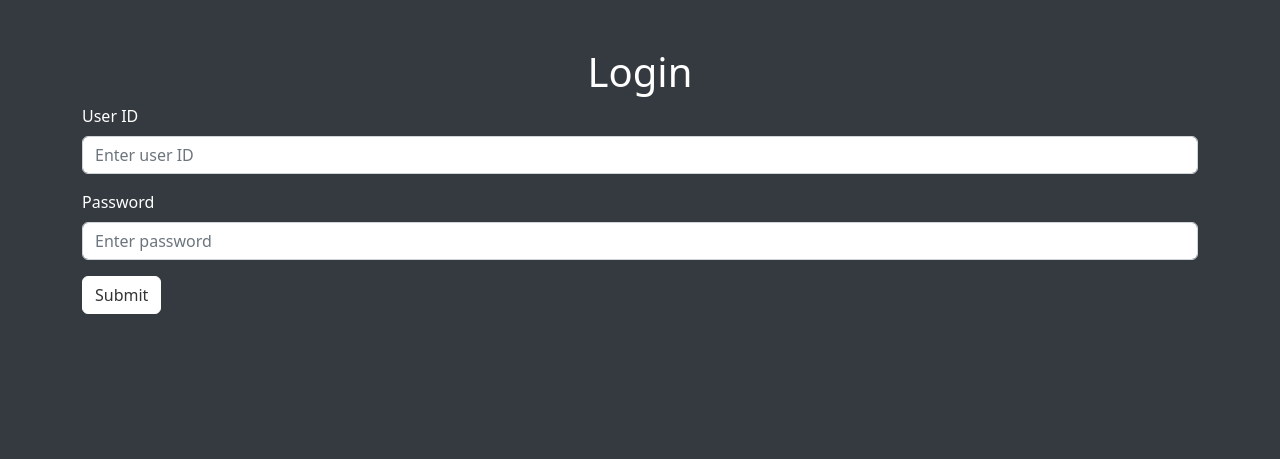
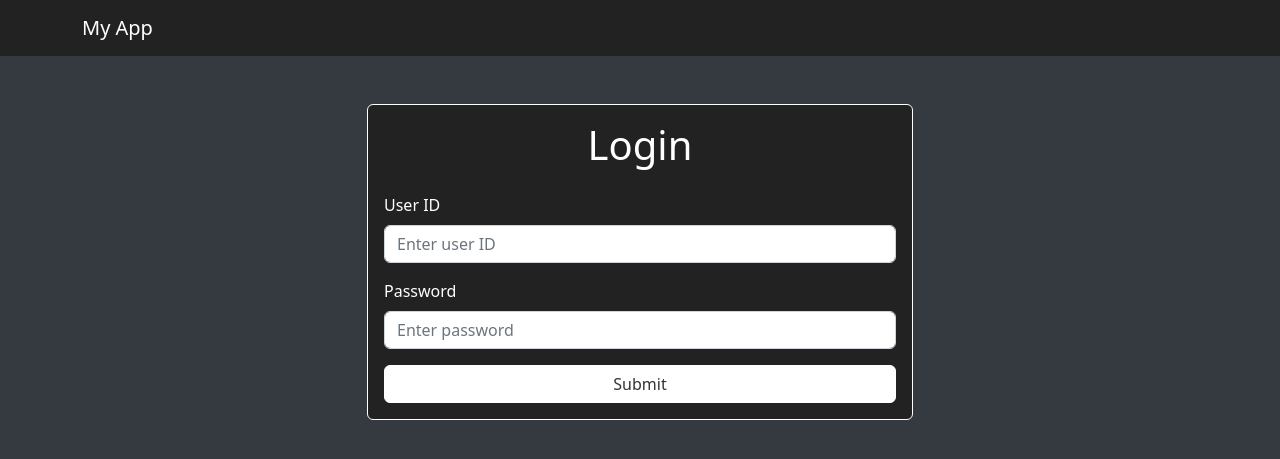
Before and after one commit to blink-zero/example-flask-python-script-webapp, a Flask app: page / in a window 1280 px wide. Shown: the top 459 px of the page. Run offline with Flask 2, Linux system fonts and the light colour scheme.

Commit message:
update style

```diff
--- a/templates/home.html
+++ b/templates/home.html
@@ -8,7 +8,6 @@
     <link rel="stylesheet" href="https://cdn.jsdelivr.net/npm/bootstrap@5.2.3/dist/css/bootstrap.min.css">
     <!-- Custom CSS -->
     <style>
-      /* Dark Theme */
       body {
         background-color: #343a40;
         color: #fff;
@@ -16,7 +15,6 @@
       .navbar {
        background-color: #222222 !important;
       }
-
   .navbar-brand,
   .nav-link {
     color: #FFFFFF !important;
@@ -39,7 +37,6 @@
   }
 </style>
  </head>
-
   <body>
     <nav class="navbar navbar-expand-lg navbar-light bg-light">
       <div class="container">
@@ -56,7 +53,6 @@
         </div>
       </div>
     </nav>
-
 <div class="container mt-4">
   <h1 class="text-center">Welcome, {{ user_id }}!</h1>
   <div class="row mt-4">
--- a/templates/login.html
+++ b/templates/login.html
@@ -39,8 +39,25 @@
     </style>
   </head>
   <body>
-    <div class="container mt-5">
-      <h1 class="text-center">Login</h1>
+    <nav class="navbar navbar-expand-lg navbar-dark bg-dark">
+      <div class="container">
+        <a class="navbar-brand" href="#">My App</a>
+        <button class="navbar-toggler" type="button" data-bs-toggle="collapse" data-bs-target="#navbarNav" aria-controls="navbarNav" aria-expanded="false" aria-label="Toggle navigation">
+          <span class="navbar-toggler-icon"></span>
+        </button>
+        <div class="collapse navbar-collapse" id="navbarNav">
+          <ul class="navbar-nav ms-auto">
+          </ul>
+        </div>
+      </div>
+    </nav>
+
+    <div class="container my-5">
+      <div class="row justify-content-center">
+        <div class="col-lg-6">
+          <div class="card">
+            <div class="card-body">
+              <h1 class="card-title text-center mb-4">Login</h1>
               {% with messages = get_flashed_messages() %}
                 {% if messages %}
                   <div class="alert alert-danger" role="alert">
@@ -59,10 +76,15 @@
                   <label for="password" class="form-label">Password</label>
                   <input type="password" class="form-control" id="password" name="password" placeholder="Enter password">
                 </div>
+                <div class="d-grid gap-2">
                   <button type="submit" class="btn btn-primary">Submit</button>
+                </div>
               </form>
             </div>
-
+          </div>
+        </div>
+      </div>
+    </div>
     <!-- Optional Bootstrap JavaScript -->
     <script src="https://cdn.jsdelivr.net/npm/bootstrap@5.2.3/dist/js/bootstrap.min.js"></script>
   </body>
```
Lines whose indentation alone changed are shown as unchanged.
